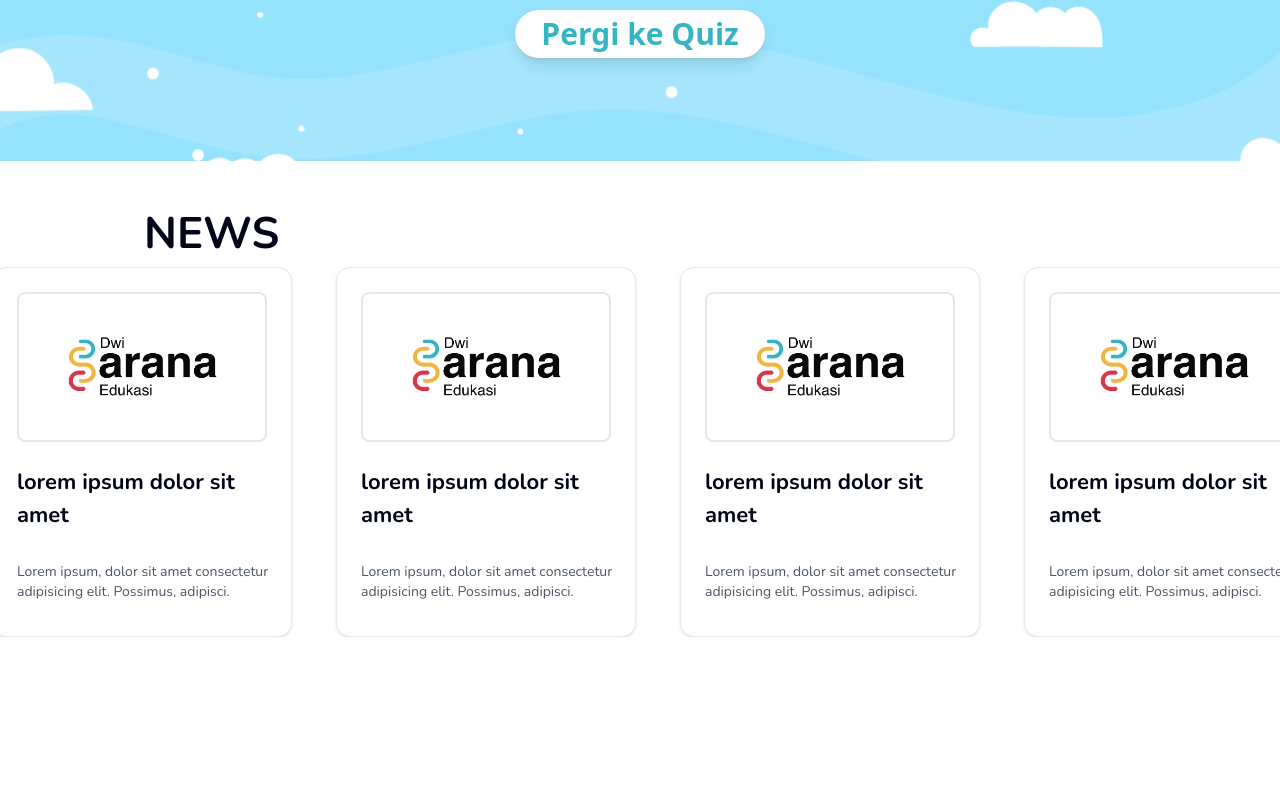
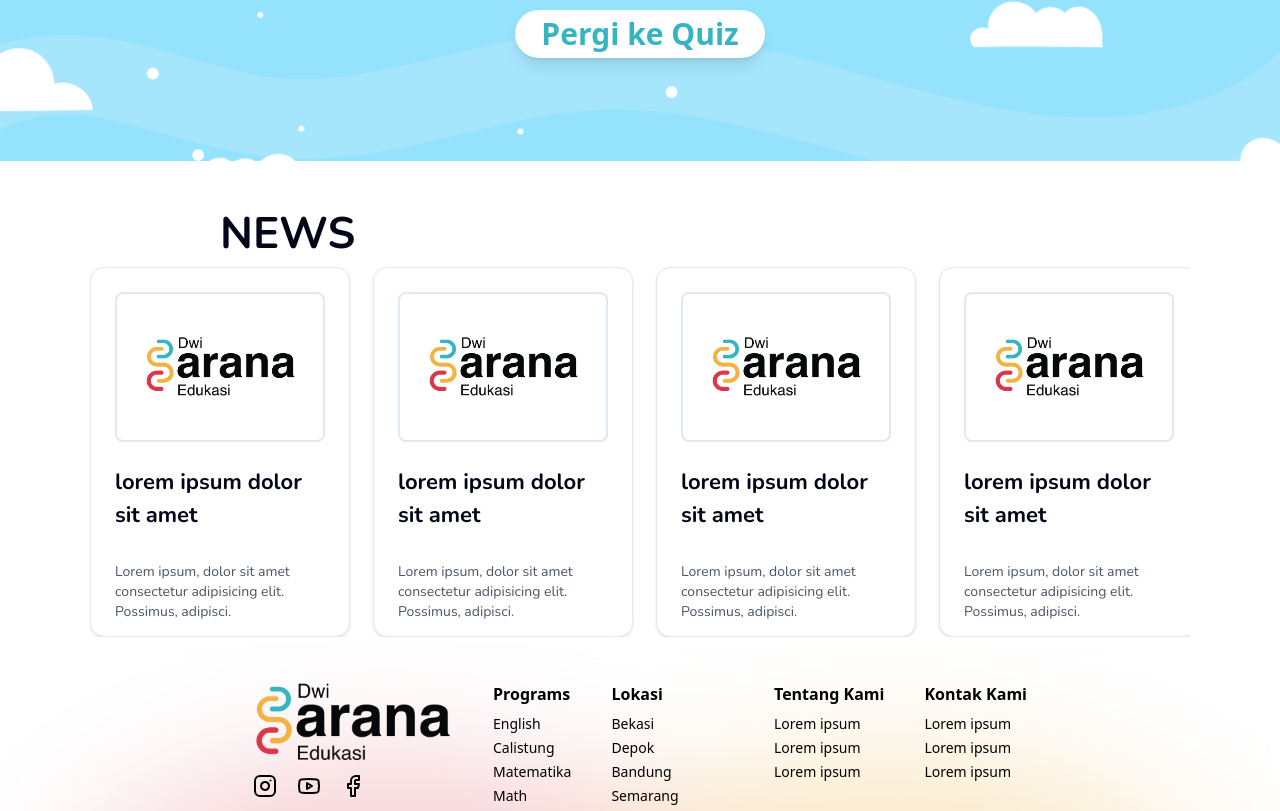
Before and after one commit to Harraazz/dseprod, a Next.js app: page / in a window 1280 px wide. Shown: the part 4307-5118 px from the top of the page. Before the commit the page ends 4948 px from the top, so only its background shows below. Built offline with nearby package versions, Linux system fonts and the light colour scheme.

Commit message:
update footer

```diff
--- a/app/(root)/page.tsx
+++ b/app/(root)/page.tsx
@@ -7,7 +7,7 @@ import Programs from "@/components/Program";
 import { Banner } from "@/components/Banner";
 import Lokasi from "@/components/Lokasi";
 import Berita from "@/components/Berita";
-import Cardnews from "@/components/CardNews";
+import Footer from "@/components/Ftr";
 import { Button } from "@/components/ui/button";
 import { GraduationCap, Shapes, Clock, Blocks } from "lucide-react";
 
@@ -80,7 +80,7 @@ function Home() {
         </div>
 
         <div className="flexflex-col justify-center mt-10 items-center">
-          <p className="text-start font-bold font-regular text-[44px] ms-36 mr-36">
+          <p className="text-start font-bold font-regular text-[44px] ms-52  mr-52">
             OUR PROGRAMS
           </p>
         </div>
@@ -102,7 +102,7 @@ function Home() {
           </div>
         </div>
         <div className="flexflex-col justify-center mt-10 items-center">
-          <p className="text-start font-bold font-regular text-[44px] ms-36 mr-36">
+          <p className="text-start font-bold font-regular text-[44px] ms-50 mr-50">
             LOCATION
           </p>
         </div>
@@ -140,7 +140,7 @@ function Home() {
         </div>
       </div>
       <div className="flexflex-col justify-center mt-10 items-center">
-        <p className="text-start font-bold font-regular text-[44px] ms-36 mr-36">
+        <p className="text-start font-bold font-regular text-[44px] ms-55 mr-36">
           NEWS
         </p>
       </div>
@@ -148,6 +148,7 @@ function Home() {
       <div className="flex flex-col">
         <Berita />
       </div>
+      <Footer />
     </div>
   );
 }
--- a/components/Berita.tsx
+++ b/components/Berita.tsx
@@ -23,7 +23,7 @@ function Berita() {
   return (
     <div className="mb-1 flex flex-col items-center justify-center">
       <Carousel>
-        <CarouselContent className="flex gap-x-4 py-0">
+        <CarouselContent className="flex gap-x-1 py-0">
           <CarouselItem className="basis-1/4">
             <Cardnews
               Gambar="/DSE Logo 1.png"
--- a/components/CardNews.tsx
+++ b/components/CardNews.tsx
@@ -22,7 +22,7 @@ function CardNews({
 }: ProgramProps) {
   return (
     <Card
-      className="w-[300px] h-[370px] flex flex-col"
+      className="w-[260px] h-[370px] flex flex-col"
       style={{ backgroundColor: bgColor }}
     >
       {/* Gambar */}
--- /dev/null
+++ b/components/Ftr.tsx
@@ -0,0 +1,95 @@
+import React from "react";
+import Image from "next/image";
+import { Instagram, Youtube, Facebook } from "lucide-react";
+
+function Ftr() {
+  return (
+    <footer className="relative w-full overflow-hidden">
+      {/* Background oval kiri */}
+      <div className="absolute left-10 top-30 w-[700px] h-[400px] rounded-[50%] bg-[#DA384A8F] blur-3xl opacity-70"></div>
+      {/* Background oval kanan */}
+      <div className="absolute right-10 top-30 w-[700px] h-[400px] rounded-[50%] bg-[#F0B343BF] blur-3xl opacity-70"></div>
+
+      {/* Glass effect container */}
+      <div className="relative z-10 mx-auto w-full">
+        <div className="backdrop-blur-md bg-white/40 border-t border-white/20 rounded-t-2xl shadow-lg">
+          <div className="flex justify-center gap-10 p-10 text-black">
+            {/* Logo & Sosmed */}
+            <div className="col-span-1 space-y-3">
+              <Image
+                className="object-contain w-50"
+                width={1280}
+                height={590}
+                src="/DSE Logo 1.png"
+                alt="Banner"
+              />
+              <div className="flex space-x-5 text-xl">
+                <i className="fab fa-instagram">
+                  <Instagram />
+                </i>
+                <i className="fab fa-youtube">
+                  <Youtube />
+                </i>
+                <i className="fab fa-facebook">
+                  <Facebook />
+                </i>
+              </div>
+            </div>
+
+            {/* Programs */}
+            <div>
+              <h3 className="font-bold">Programs</h3>
+              <ul className="mt-2 space-y-1 text-sm">
+                <li>English</li>
+                <li>Calistung</li>
+                <li>Matematika</li>
+                <li>Math</li>
+                <li>DSE Edu</li>
+              </ul>
+            </div>
+
+            {/* Lokasi */}
+            <div>
+              <h3 className="font-bold">Lokasi</h3>
+              <ul className="mt-2 space-y-1 text-sm">
+                <li>Bekasi</li>
+                <li>Depok</li>
+                <li>Bandung</li>
+                <li>Semarang</li>
+                <li>Tangerang Selatan</li>
+              </ul>
+            </div>
+
+            {/* Tentang Kami */}
+            <div>
+              <h3 className="font-bold">Tentang Kami</h3>
+              <ul className="mt-2 space-y-1 text-sm">
+                <li>Lorem ipsum</li>
+                <li>Lorem ipsum</li>
+                <li>Lorem ipsum</li>
+              </ul>
+            </div>
+
+            {/* Kontak Kami */}
+            <div>
+              <h3 className="font-bold">Kontak Kami</h3>
+              <ul className="mt-2 space-y-1 text-sm">
+                <li>Lorem ipsum</li>
+                <li>Lorem ipsum</li>
+                <li>Lorem ipsum</li>
+              </ul>
+            </div>
+          </div>
+
+          {/* Copyright */}
+          <div className="text-center text-xs text-black/70 py-4 border-t border-white/20">
+            © {new Date().getFullYear()} Dwi Sarana Edukasi. All rights
+            reserved.
+          </div>
+        </div>
+      </div>
+    </footer>
+  );
+}
+
+export default Ftr;
--- a/components/footer.tsx
+++ /dev/null
@@ -1,7 +0,0 @@
-import React from "react";
-
-function footer() {
-  return <div>footer</div>;
-}
-
-export default footer;
```
